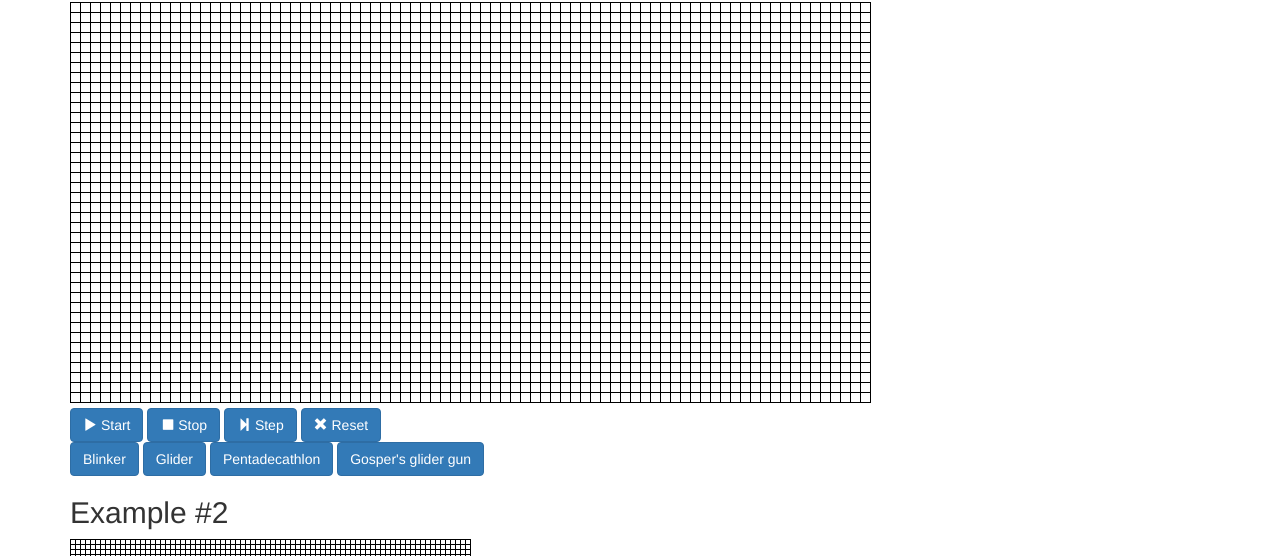
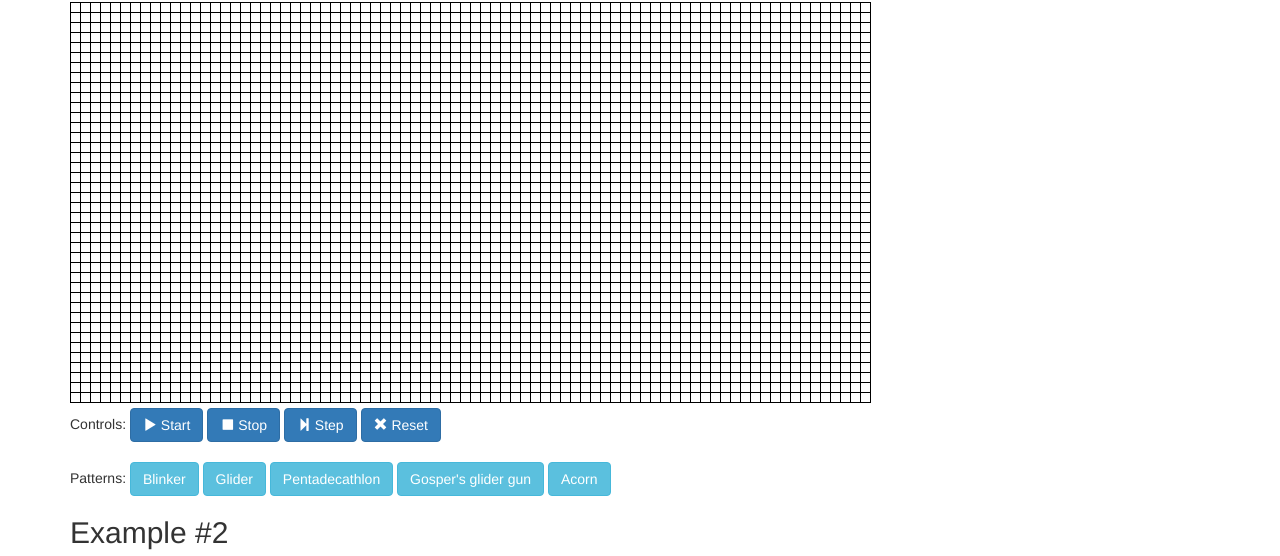
Before and after one commit to barryvanveen/gameoflife, a website: page example.html in a window 1280 px wide. Shown: the part 331-887 px from the top of the page. Drawn offline with nearby package versions, Linux system fonts and the light colour scheme.

Commit message:
added acorn pattern to examples

```diff
--- a/example.html
+++ b/example.html
@@ -40,6 +40,7 @@
 <div class="container controls">
     <div class="row">
         <div class="col-xs-12">
+            Controls:
             <button class="btn btn-primary game1_start" role="button">
                 <span class="glyphicon glyphicon-play"></span> Start
             </button>
@@ -54,22 +55,30 @@
             </button>
         </div>
     </div>
-</div>
 
-<div class="container controls">
     <div class="row">
         <div class="col-xs-12">
-            <button class="btn btn-primary game1_blinker" role="button">
+            &nbsp;
+        </div>
+    </div>
+
+    <div class="row">
+        <div class="col-xs-12">
+            Patterns:
+            <button class="btn btn-info game1_blinker" role="button">
                 Blinker
             </button>
-            <button class="btn btn-primary game1_glider" role="button">
+            <button class="btn btn-info game1_glider" role="button">
                 Glider
             </button>
-            <button class="btn btn-primary game1_pentadecathlon" role="button">
+            <button class="btn btn-info game1_pentadecathlon" role="button">
                 Pentadecathlon
             </button>
-            <button class="btn btn-primary game1_gostersGliderGun" role="button">
+            <button class="btn btn-info game1_gostersGliderGun" role="button">
                 Gosper's glider gun
+            </button>
+            <button class="btn btn-info game1_acorn" role="button">
+                Acorn
             </button>
         </div>
     </div>
@@ -209,6 +218,18 @@
             ]);
         });
 
+        $('.game1_acorn').click(function() {
+            BigGame.setState([
+                {col: 35, row: 22},
+                {col: 36, row: 20},
+                {col: 36, row: 22},
+                {col: 38, row: 21},
+                {col: 39, row: 22},
+                {col: 40, row: 22},
+                {col: 41, row: 22}
+            ]);
+        });
+
         var SmallGame = new GameOfLife({
             canvas_id:              "gameoflife_canvas_small",
             num_cols:               80,
```
Also changed, not shown: README.md.
